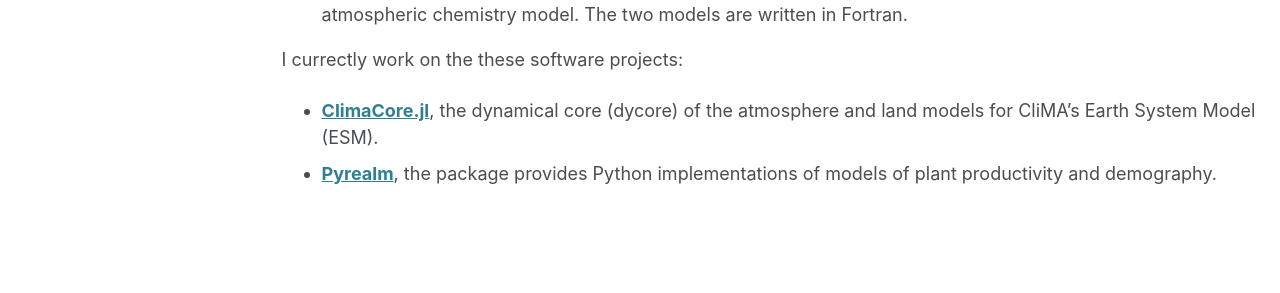
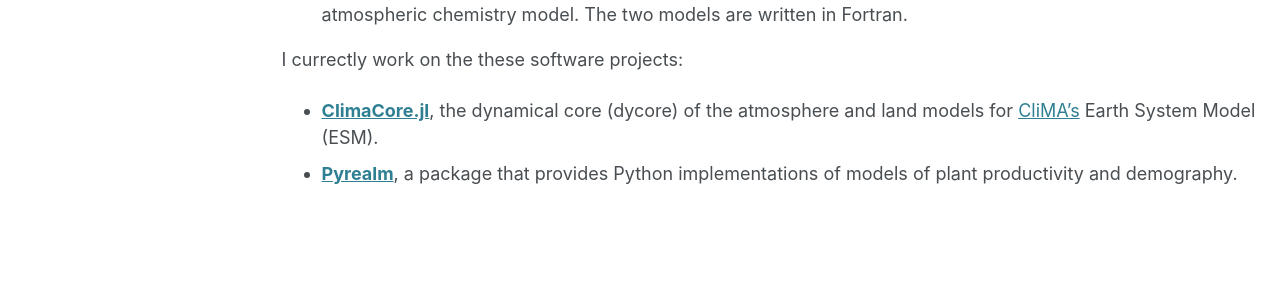
Before and after one commit to AdelekeBankole/adelekebankole.github.io, a Jekyll site: the page built from _softwares/softwares.md, in a window 1280 px wide and 1276 px high. Shown: the part 682-975 px from the top of the window. Built offline with Jekyll 4.4.1, drawn with Linux system fonts in a browser that asks for light colours; some web fonts are replaced.

Commit message:
Fix typos and enhance descriptions in softwares.md
Corrected spelling and improved clarity in project descriptions.

```diff
--- a/_softwares/softwares.md
+++ b/_softwares/softwares.md
@@ -17,5 +17,5 @@ I contributed to the following code bases:
 * [**GISS-GC**](https://github.com/fetch4/GISS-GC), this is a coupling work for the [GISS Model E](https://simplex.giss.nasa.gov/gcm/) weather and climate model with the [GEOS-Chem](https://geoschem.github.io/index.html) atmospheric chemistry model. The two models are written in Fortran.
 
 I currectly work on the these software projects:
-* [**ClimaCore.jl**](https://github.com/CliMA/ClimaCore.jl), the dynamical core (dycore) of the atmosphere and land models for CliMA's Earth System Model (ESM).
-* [**Pyrealm**](https://github.com/ImperialCollegeLondon/pyrealm), the package provides Python implementations of models of plant productivity and demography.
+* [**ClimaCore.jl**](https://github.com/CliMA/ClimaCore.jl), the dynamical core (dycore) of the atmosphere and land models for [CliMA's](https://clima.caltech.edu) Earth System Model (ESM).
+* [**Pyrealm**](https://github.com/ImperialCollegeLondon/pyrealm), a package that provides Python implementations of models of plant productivity and demography.
```
